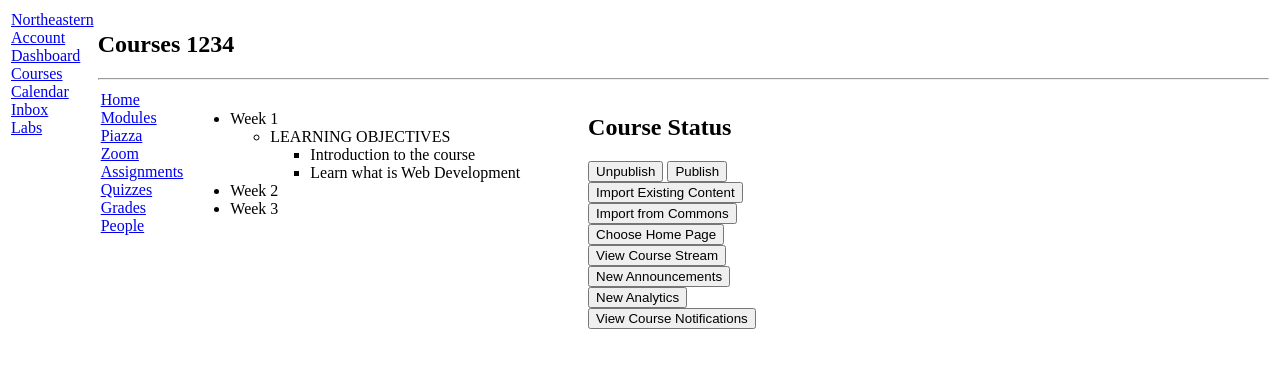
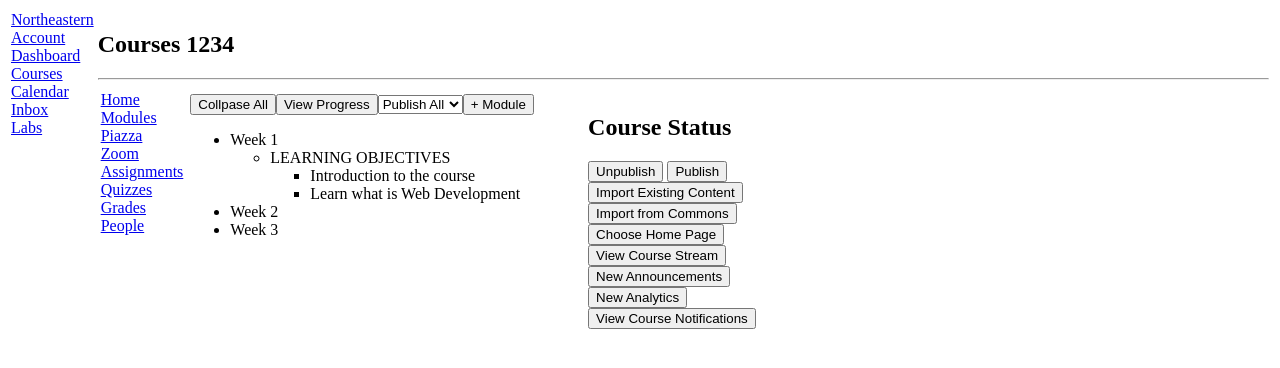
Before and after one commit to ThomasRoch18/kanbaz-next-js, a Next.js app: page /Courses/1234/Home in a window 1280 px wide. Shown: the top 368 px of the page. Built offline with nearby package versions, Linux system fonts and the light colour scheme.

Commit message:
Implemented collapse all, view progress, etc. buttons

```diff
--- a/app/(Kambaz)/Courses/[cid]/Modules/page.tsx
+++ b/app/(Kambaz)/Courses/[cid]/Modules/page.tsx
@@ -1,7 +1,12 @@
 export default function Modules() {
   return (
     <div>
-      {/* Implement Collapse All button, View Progress button, etc. */}
+      <button>Collpase All</button>
+      <button>View Progress</button>
+      <select>
+        <option value="Publish All">Publish All</option>
+      </select>
+      <button>+ Module</button>
       <ul id="wd-modules">
         <li className="wd-module">
           <div className="wd-title">Week 1</div>
```
Also changed, not shown: app/Labs/Lab1/page.tsx (+4 -5 lines).
